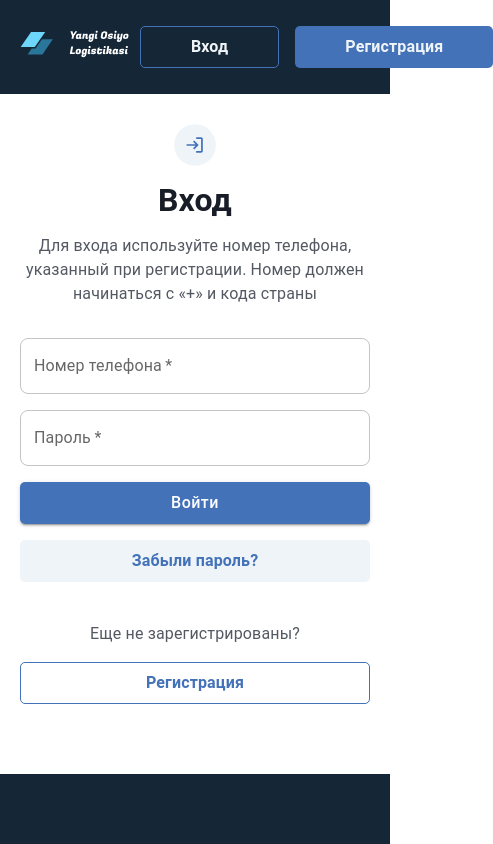
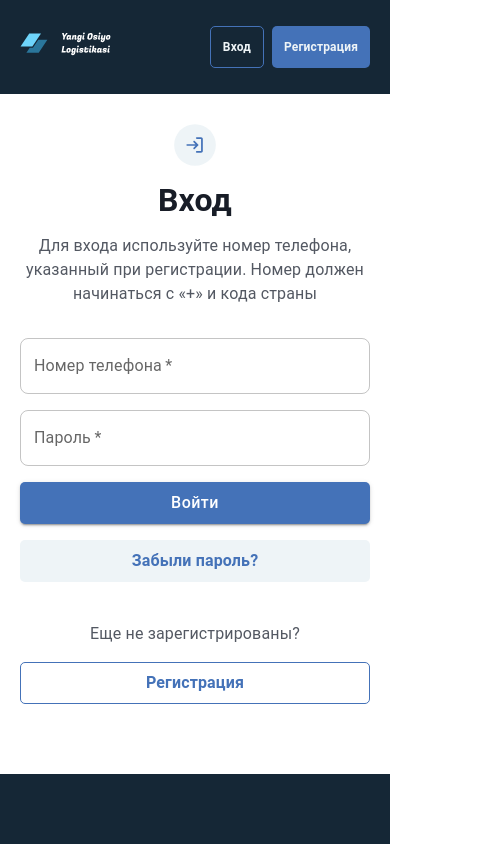
Before and after one commit to silver-fox-99/logistica-front, a React (Vite) app: page /login in a window 390 px wide. Shown: the top 844 px of the page, 493 px wide, since content can reach past the window. Built offline with nearby package versions, Linux system fonts and the light colour scheme; no server answers.

Commit message:
feat: update header

```diff
--- a/src/features/header/header.scss
+++ b/src/features/header/header.scss
@@ -25,6 +25,10 @@
       @media (max-width: 860px) {
         width: 120px;
       }
+
+      @media (max-width: 480px) {
+        width: 100px;
+      }
     }
   }
 
@@ -33,14 +37,34 @@
     align-items: center;
     gap: 16px;
 
+    @media (max-width: 480px) {
+      gap: 8px;
+    }
+
     &--user {
       font-size: 18px;
       color: #fff;
+
+      @media (max-width: 480px) {
+        font-size: 14px;
+      }
     }
   }
 
   &__button {
     padding-left: 50px;
     padding-right: 50px;
+
+    @media (max-width: 860px) {
+      padding-left: 20px;
+      padding-right: 20px;
+      font-size: 14px;
+    }
+
+    @media (max-width: 480px) {
+      padding-left: 12px;
+      padding-right: 12px;
+      font-size: 12px;
+    }
   }
 }
```
